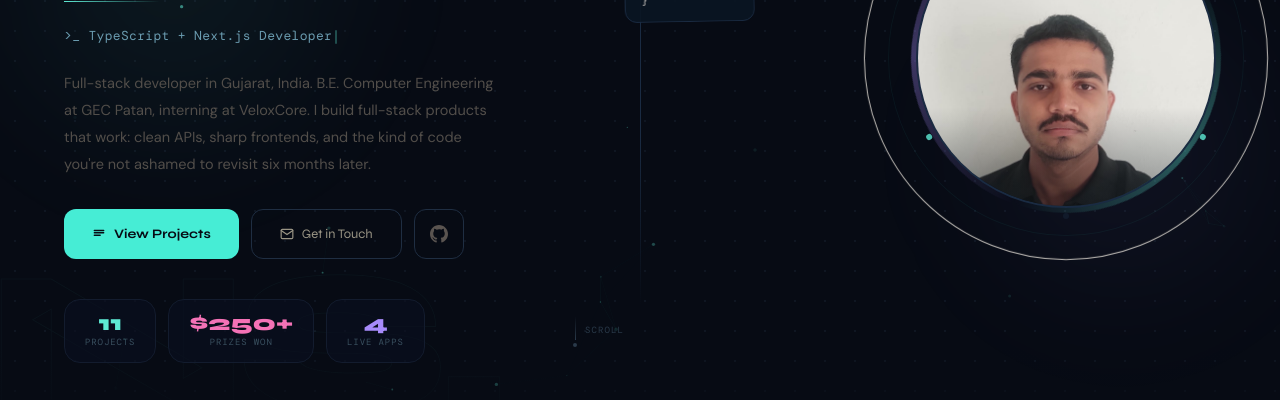
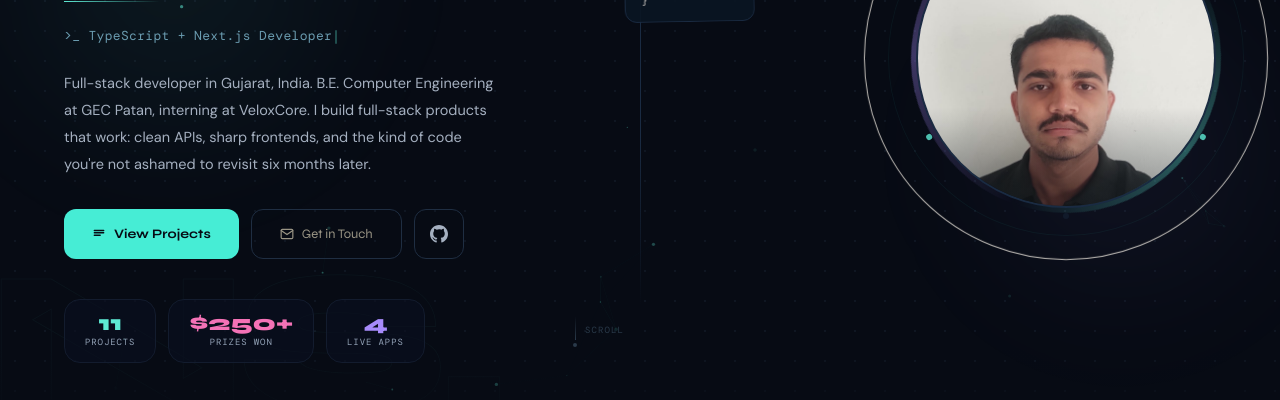
Before and after one commit to Nitrajsinh-Solanki/nitrajsinh-solanki-portfolio, a Next.js app in the folder nitrajsinh-solanki/: page / in a window 1280 px wide. Shown: the part 374-774 px from the top of the page. Built offline with nearby package versions, Linux system fonts and the light colour scheme; no server answers; a web font is replaced by a local one.

Commit message:
Improve text contrast in Hero.tsx

```diff
--- a/nitrajsinh-solanki/app/components/Hero.tsx
+++ b/nitrajsinh-solanki/app/components/Hero.tsx
@@ -160,7 +160,7 @@ function StatChip({
       >
         {value}
       </span>
-      <span className="font-mono text-[9px] text-[#3A5060] tracking-widest uppercase">{label}</span>
+      <span className="font-mono text-[9px] text-[#94A3B8] tracking-widest uppercase">{label}</span>
     </div>
   );
 }
@@ -360,7 +360,7 @@ export default function Hero() {
             </div>
 
             {/* Bio */}
-            <p className="anim-4 text-[14.5px] text-[#524E4A] leading-[1.85] max-w-[430px] mb-8">
+            <p className="anim-4 text-[14.5px] text-[#A5B0C0] leading-[1.85] max-w-[430px] mb-8">
               Full-stack developer in Gujarat, India. B.E. Computer Engineering at GEC
               Patan, interning at VeloxCore. I build full-stack products that work:
               clean APIs, sharp frontends, and the kind of code you&apos;re not ashamed
@@ -402,7 +402,7 @@ export default function Hero() {
                 target="_blank"
                 rel="noopener noreferrer"
                 aria-label="GitHub profile"
-                className="flex items-center justify-center w-[50px] h-[50px] border border-[#1F2E42] rounded-xl text-[#5A5450] hover:border-teal-300/40 hover:text-teal-300 hover:-translate-y-[2px] transition-all duration-200"
+                className="flex items-center justify-center w-[50px] h-[50px] border border-[#1F2E42] rounded-xl text-[#A5B0C0] hover:border-teal-300/40 hover:text-teal-300 hover:-translate-y-[2px] transition-all duration-200"
               >
                 <svg className="w-[18px] h-[18px]" viewBox="0 0 24 24" fill="currentColor" aria-hidden="true">
                   <path d="M12 0C5.374 0 0 5.373 0 12c0 5.302 3.438 9.8 8.207 11.387.599.111.793-.261.793-.577v-2.234c-3.338.726-4.033-1.416-4.033-1.416-.546-1.387-1.333-1.756-1.333-1.756-1.089-.745.083-.729.083-.729 1.205.084 1.839 1.237 1.839 1.237 1.07 1.834 2.807 1.304 3.492.997.107-.775.418-1.305.762-1.604-2.665-.305-5.467-1.334-5.467-5.931 0-1.311.469-2.381 1.236-3.221-.124-.303-.535-1.524.117-3.176 0 0 1.008-.322 3.301 1.23A11.509 11.509 0 0112 5.803c1.02.005 2.047.138 3.006.404 2.291-1.552 3.297-1.23 3.297-1.23.653 1.653.242 2.874.118 3.176.77.84 1.235 1.911 1.235 3.221 0 4.609-2.807 5.624-5.479 5.921.43.372.823 1.102.823 2.222v3.293c0 .319.192.694.801.576C20.566 21.797 24 17.3 24 12c0-6.627-5.373-12-12-12z" />
```
